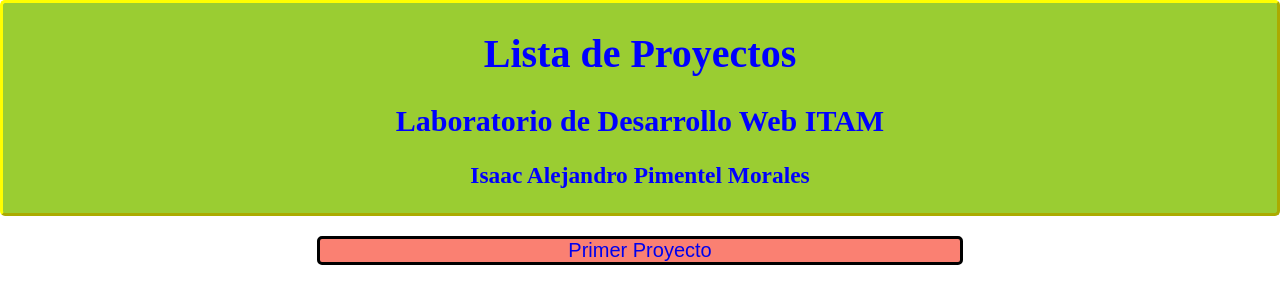
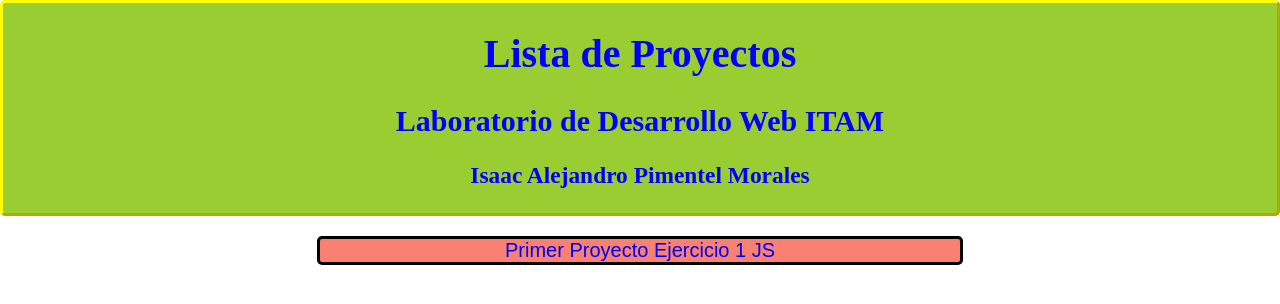
Before and after one commit to IsaacAPM/IndiceDeProyectos, a plain HTML site: page index.html in a window 1280 px wide. Drawn offline with Linux system fonts and the light colour scheme.

Commit message:
agregado ejercicio js

```diff
--- a/index.html
+++ b/index.html
@@ -15,6 +15,7 @@
             <ul class="lista">
                 <li>
                     <a href="https://isaacapm.github.io/PrimerProyecto/" >Primer Proyecto</a>
+                    <a href="https://isaacapm.github.io/SegundoProyecto/">Ejercicio 1 JS</a>
                 </li>
             </ul>
         </div>
```
